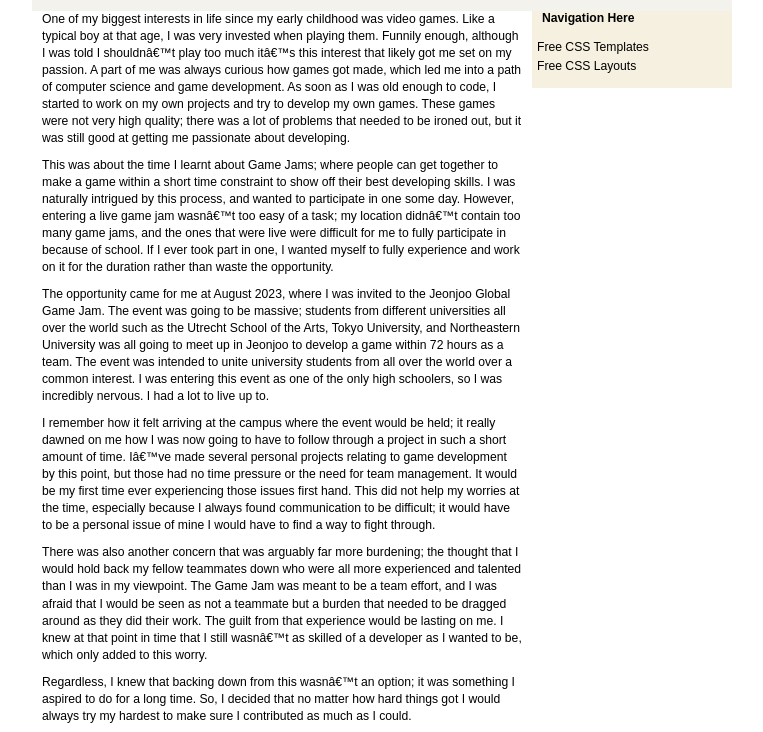
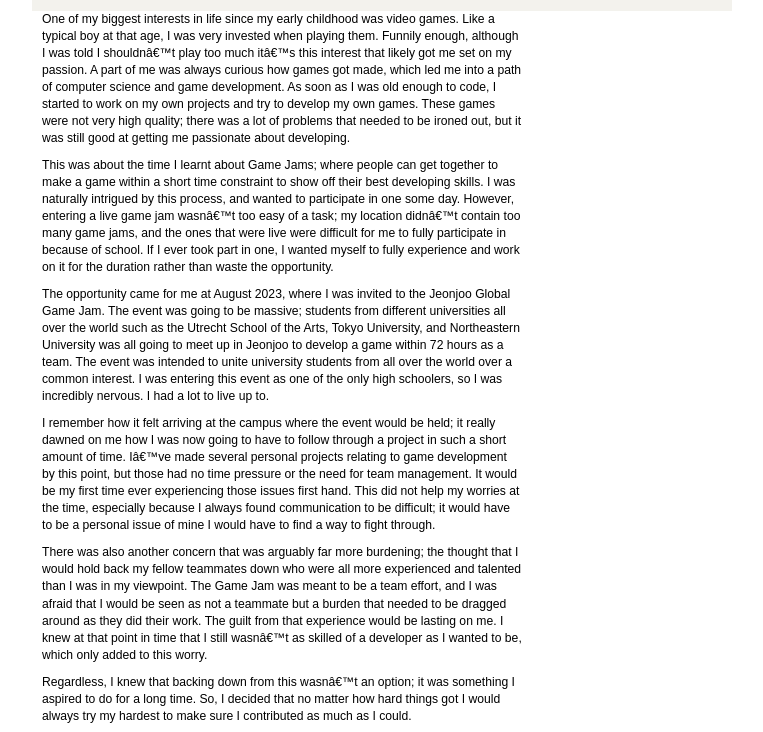
Before and after one commit to YoonKong49/YoonKong49.github.io, a plain HTML site: page blogs/gamejam-2023.html in a window 1280 px wide. Shown: the part 69-801 px from the top of the page, without its empty margins (258-1021 px from the left). Drawn offline with Linux system fonts and the light colour scheme.

Commit message:
remove nav

```diff
--- a/blogs/gamejam-2023.html
+++ b/blogs/gamejam-2023.html
@@ -26,14 +26,6 @@
         <img src="/assets/imgs/gamejam2.png" alt="Global Game Jam 2023" style="width:300px; height:auto;">
 
       </div>
-      <div id="navigation">
-
-      <p><strong>Navigation Here</strong></p>
-      <ul>
-        <li><a href="http://www.free-css.com/">Free CSS Templates</a></li>
-        <li><a href="http://www.free-css.com/free-css-layouts.php">Free CSS Layouts</a></li>
-      </ul>
-    </div>
     <div id="extra">
       <p><strong>More stuff here.</strong></p>
       <p>sit malesuada lacus pellus parturpiscing. Pellenterdumat maecenatoque cras a magna nibh et quis diam ames et.
```
